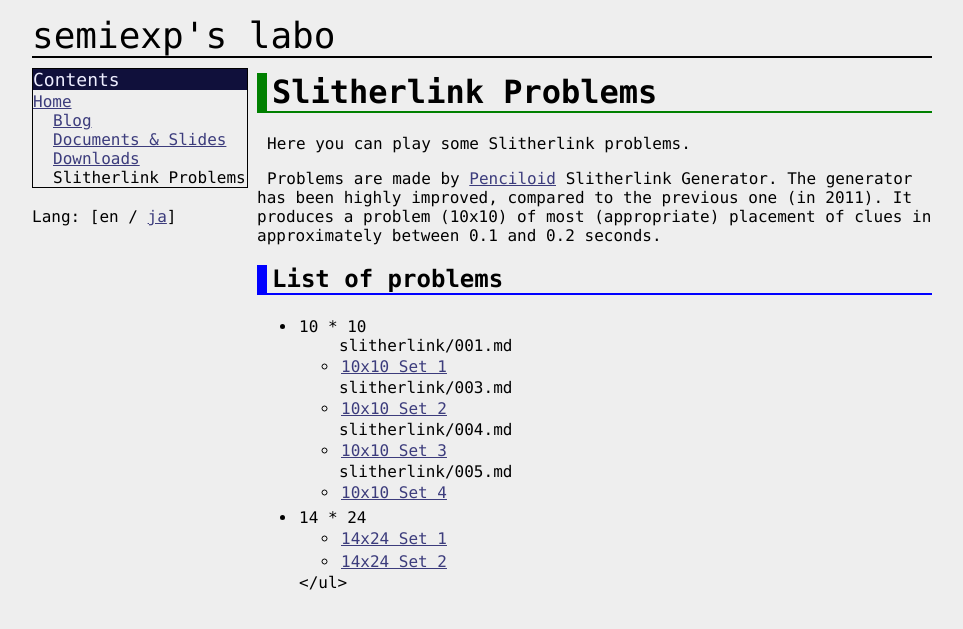
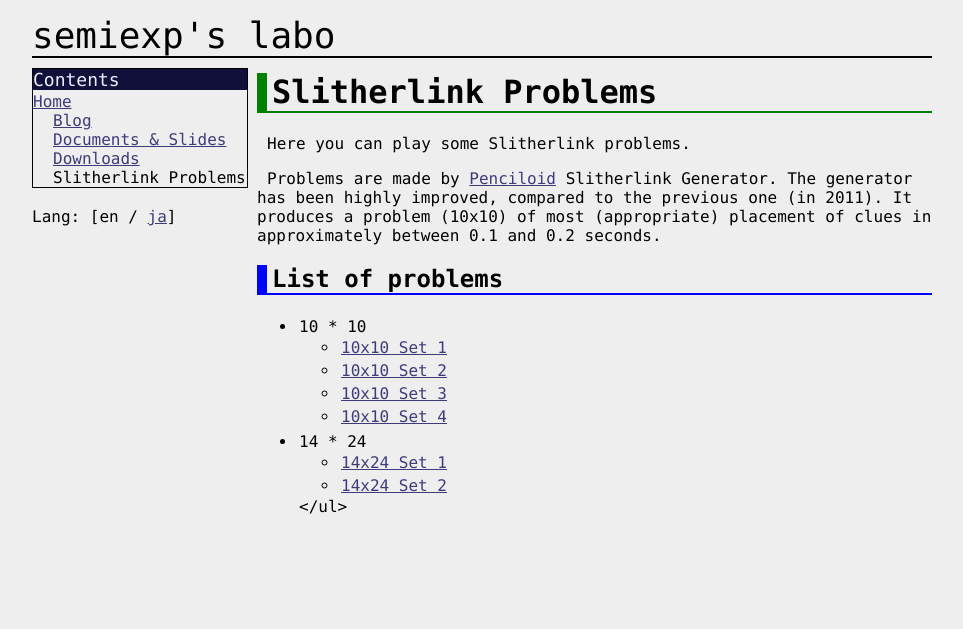
Before and after one commit to semiexp/semiexp.github.io, a Jekyll site: the page built from slitherlink/index.md, in a window 1280 px wide. Shown: the top 629 px of the page, without its empty margins (158-1121 px from the left). Built offline with Jekyll 4.4.1, drawn with Linux system fonts in a browser that asks for light colours.

Commit message:
Remove unnecessary {{page.path}}

```diff
--- a/slitherlink/index.md
+++ b/slitherlink/index.md
@@ -18,7 +18,6 @@ It produces a problem (10x10) of most (appropriate) placement of clues in approx
 <li>10 * 10<ul>
 {% assign prob_of_size = (sorted_problems | where: "size", "10x10") %}
 {% for page in prob_of_size %}
-{{page.path}}
 <li><a href="{{relative}}{{ page.url | replace_first:'/',''}}">{{page.title}}</a></li>
 {% endfor %}
 </ul>
```
